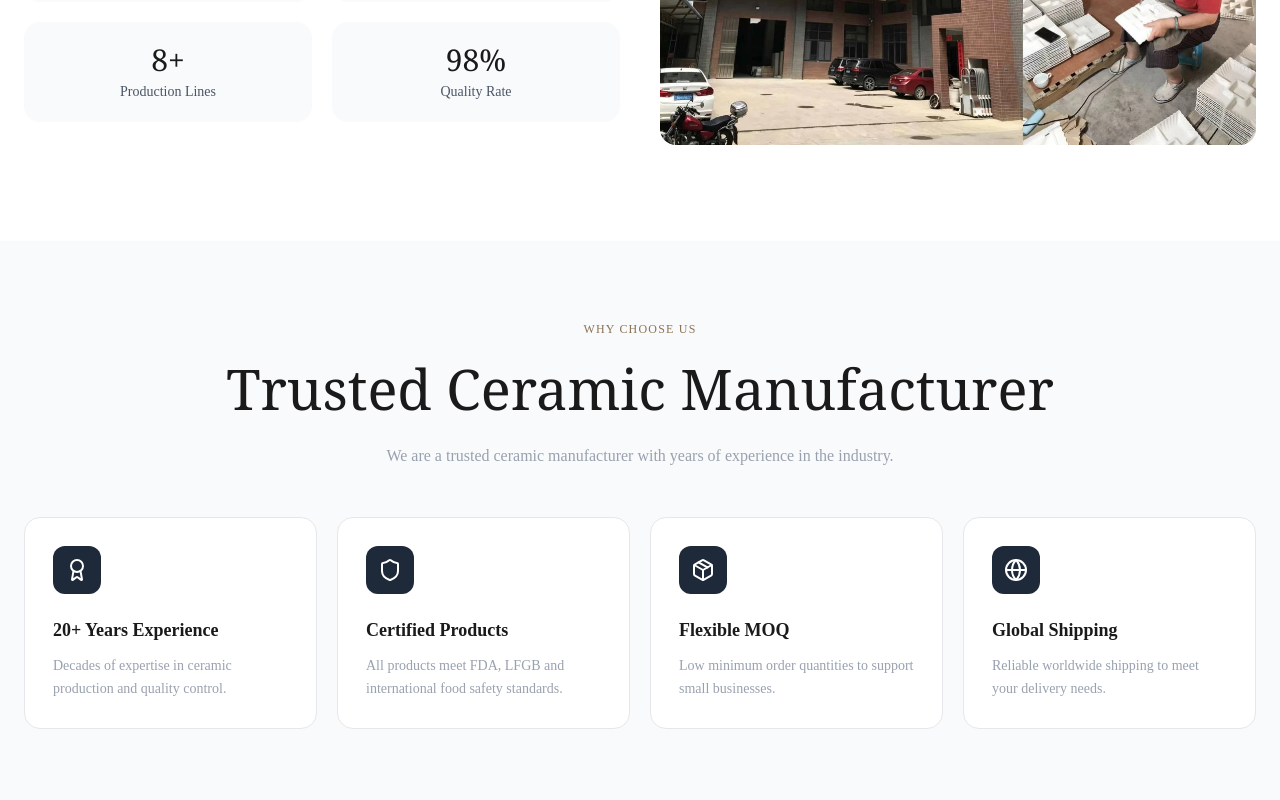
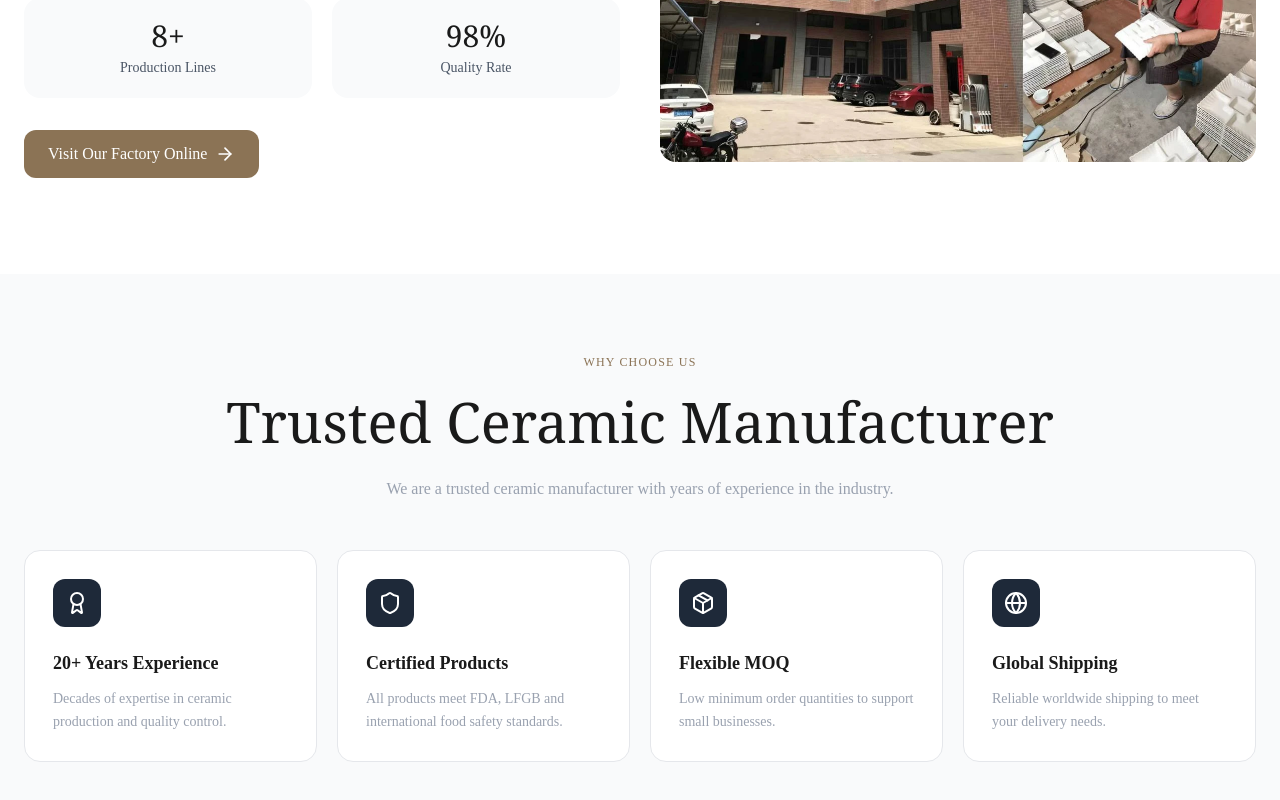
Before and after one commit to ADA-Ceramics/Ada-Ceramics-260525, a Next.js app: page /about in a window 1280 px wide. Shown: the part 2514-3314 px from the top of the page. Built offline with nearby package versions, Linux system fonts and the light colour scheme.

Commit message:
feat: add "Visit Our Factory Online" button
Added a new button linking to the factory page with arrow icon.

```diff
--- a/components/home/home-client.tsx
+++ b/components/home/home-client.tsx
@@ -236,6 +236,17 @@ Details: ${formData.details}`;
                   <div className="text-gray-600 text-sm">Quality Rate</div>
                 </div>
               </div>
+
+              {/* Visit Our Factory 按钮 */}
+              <div className="mt-8">
+                <Link
+                  href="/en/factory"
+                  className="inline-flex items-center gap-2 px-6 py-3 bg-[#8b7355] text-white font-medium rounded-lg hover:bg-[#6d5a43] transition-colors"
+                >
+                  Visit Our Factory Online
+                  <ArrowRight className="w-5 h-5" />
+                </Link>
+              </div>
             </div>
 
             <div className="relative aspect-[4/3] rounded-2xl overflow-hidden bg-gray-100">
```
